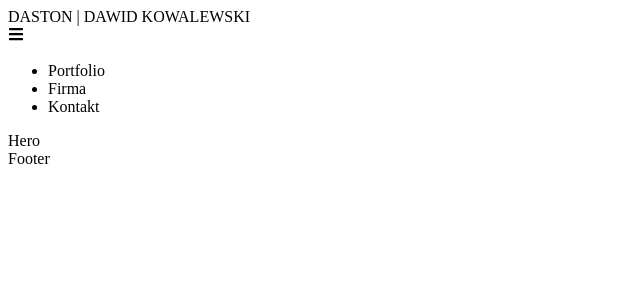
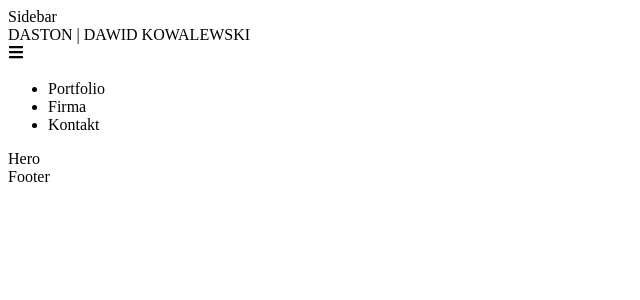
Before and after one commit to kamilkow1123/daston, a React (Create React App) app: page / in a window 1280 px wide. Shown: the top 300 px of the page, without its empty margins (0-640 px from the left). Built offline with nearby package versions, Linux system fonts and the light colour scheme.

Commit message:
Draft of the homepage

```diff
--- a/src/App.js
+++ b/src/App.js
@@ -1,16 +1,8 @@
 import React from 'react';
-import Header from './components/Header';
-import HeroSection from './components/HeroSection';
-import Footer from './components/Footer';
+import Home from './components/Home';
 
 function App() {
-	return (
-		<div>
-			<Header />
-			<HeroSection />
-			<Footer />
-		</div>
-	);
+	return <Home />;
 }
 
 export default App;
--- /dev/null
+++ b/src/components/Home.jsx
@@ -0,0 +1,24 @@
+import React, { useState } from 'react';
+import Sidebar from './Sidebar';
+import Navbar from './Navbar';
+import HeroSection from './HeroSection';
+import Footer from './Footer';
+
+const Home = () => {
+	const [ isOpen, setIsOpen ] = useState(false);
+
+	const toggle = () => {
+		setIsOpen(!isOpen);
+	};
+
+	return (
+		<div>
+			<Sidebar isOpen={isOpen} toggle={toggle} />
+			<Navbar toggle={toggle} />
+			<HeroSection />
+			<Footer />
+		</div>
+	);
+};
+
+export default Home;
--- a/src/components/Header.jsx
+++ b/src/components/Navbar.jsx
@@ -2,7 +2,7 @@ import React from 'react';
 import { FaBars } from 'react-icons/fa';
 import { Link as LinkS } from 'react-scroll';
 
-const Header = () => {
+const Navbar = () => {
 	return (
 		<nav>
 			<div className="logo">DASTON | DAWID KOWALEWSKI</div>
@@ -11,17 +11,17 @@ const Header = () => {
 			</div>
 			<ul className="nav-menu">
 				<li className="nav-item">
-					<LinkS>Portfolio</LinkS>
+					<LinkS className="nav-link">Portfolio</LinkS>
 				</li>
 				<li className="nav-item">
-					<LinkS>Firma</LinkS>
+					<LinkS className="nav-link">Firma</LinkS>
 				</li>
 				<li className="nav-item">
-					<LinkS>Kontakt</LinkS>
+					<LinkS className="nav-link">Kontakt</LinkS>
 				</li>
 			</ul>
 		</nav>
 	);
 };
 
-export default Header;
+export default Navbar;
--- /dev/null
+++ b/src/components/Sidebar.jsx
@@ -0,0 +1,7 @@
+import React from 'react';
+
+const Sidebar = () => {
+	return <div>Sidebar</div>;
+};
+
+export default Sidebar;
```
